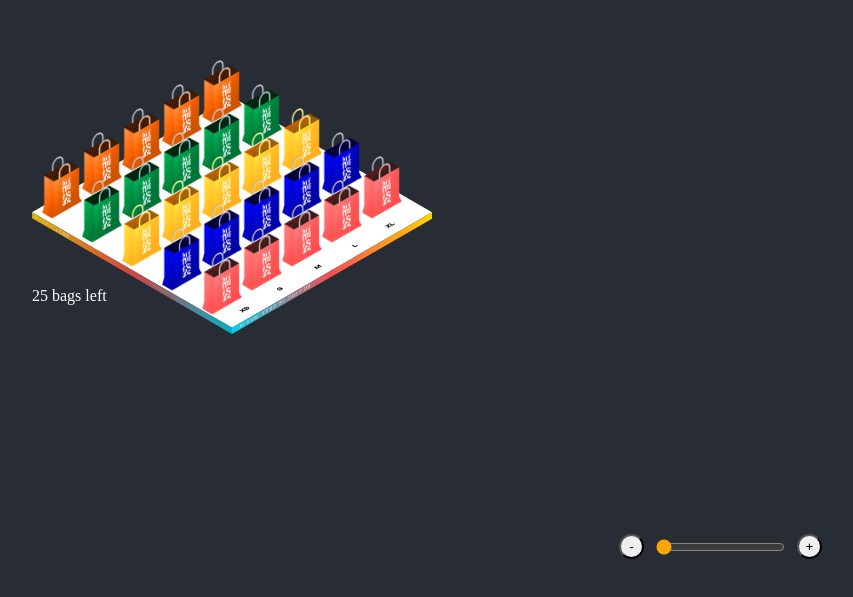
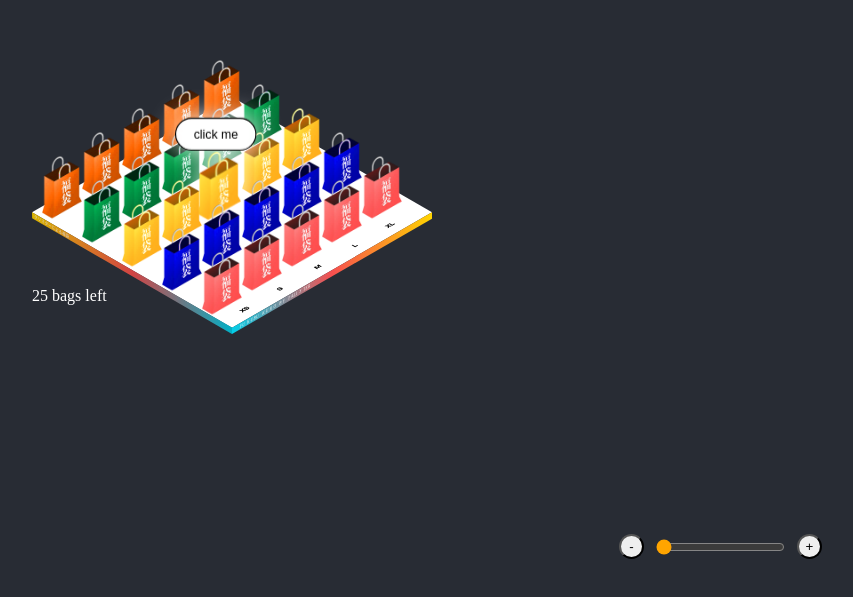
Before and after one commit to zahrakaabi/fukuburu_clone, a React (Create React App) app: page / in a window 1280 px wide. Shown: the part 191-788 px from the top of the page, without its empty margins (408-1261 px from the left). Built offline with nearby package versions, Linux system fonts and the light colour scheme.

Commit message:
feat: Add hover effects in bag-item

```diff
--- a/src/components/fukuburu-bags/index.css
+++ b/src/components/fukuburu-bags/index.css
@@ -8,8 +8,45 @@
   inset: 0;
 }
 
+.bags-board.idle .bag-item:nth-of-type(13) {
+  animation: bag-pulse 3s ease-in-out infinite;
+}
+
+.bags-board.idle .bag-item:nth-of-type(13)::after {
+  content: "click me";
+  position: absolute;
+  top: -50%;
+  left: -50%;
+  font-size: 0.7rem;
+  pointer-events: none;
+  animation: tap 3s ease-in-out infinite;
+
+  background: #fff;
+  border: 1px solid;
+  border-radius: 50px;
+  padding: 0.5rem 1rem;
+  white-space: nowrap;
+}
+
+.bags-board:hover .bag-item:nth-of-type(13) { animation: none; }
+
+.bags-board:hover .bag-item:nth-of-type(13):after { display: none; }
+
 .remaining {
   color: white;
   font-size: 1rem;
   margin-top: 40px
 }
+
+@keyframes bag-pulse {
+  30%, 60% {
+    scale: 1.1;
+    filter: drop-shadow(0 0 12px #fff);
+  }
+}
+
+@keyframes tap {
+  0% { opacity: 0;  }
+  50% { opacity: 1; }
+  100% { opacity: 0.5; }
+}
--- a/src/components/fukuburu-bags/index.jsx
+++ b/src/components/fukuburu-bags/index.jsx
@@ -50,7 +50,8 @@ function FukuburuBags() {
 /* -------------------------------- RENDRING -------------------------------- */
   return (
     <>
-      <div className="bags-board" style={{ width: BOARD_WIDTH, height: BOARD_HEIGHT }}>
+      <div className={`bags-board ${phase === "idle" ? "idle" : ""}`}
+      style={{ width: BOARD_WIDTH, height: BOARD_HEIGHT }}>
         <img
           className="board"
           src={BOARD}
```
